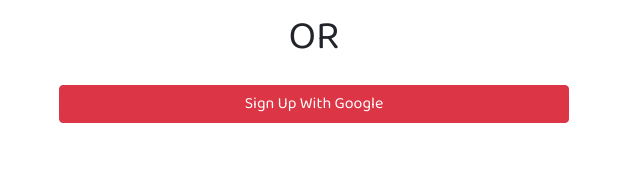
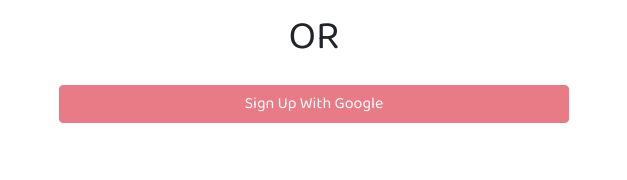
Before and after one commit to adityajain-web/WunderList, a plain HTML site: page Signup.html in a window 1280 px wide. Shown: the part 597-777 px from the top of the page, 326-953 px from the left. Drawn offline with nearby package versions, Linux system fonts and the light colour scheme.

Commit message:
Update Signup.html

```diff
--- a/Signup.html
+++ b/Signup.html
@@ -94,7 +94,7 @@
                 <h1 class="text-center">OR</h1>
             </div>
             <div class="px-5 py-2 my-3" id="googleAuthCotainer">
-                <button id="signUpWithGoogle" class="btn btn-danger d-block w-100">Sign Up With Google</button>
+                <button id="signUpWithGoogle" class="btn btn-danger d-block w-100 disabled">Sign Up With Google</button>
             </div>
         </div>
         <div class="mt-5" id="footer">
```
